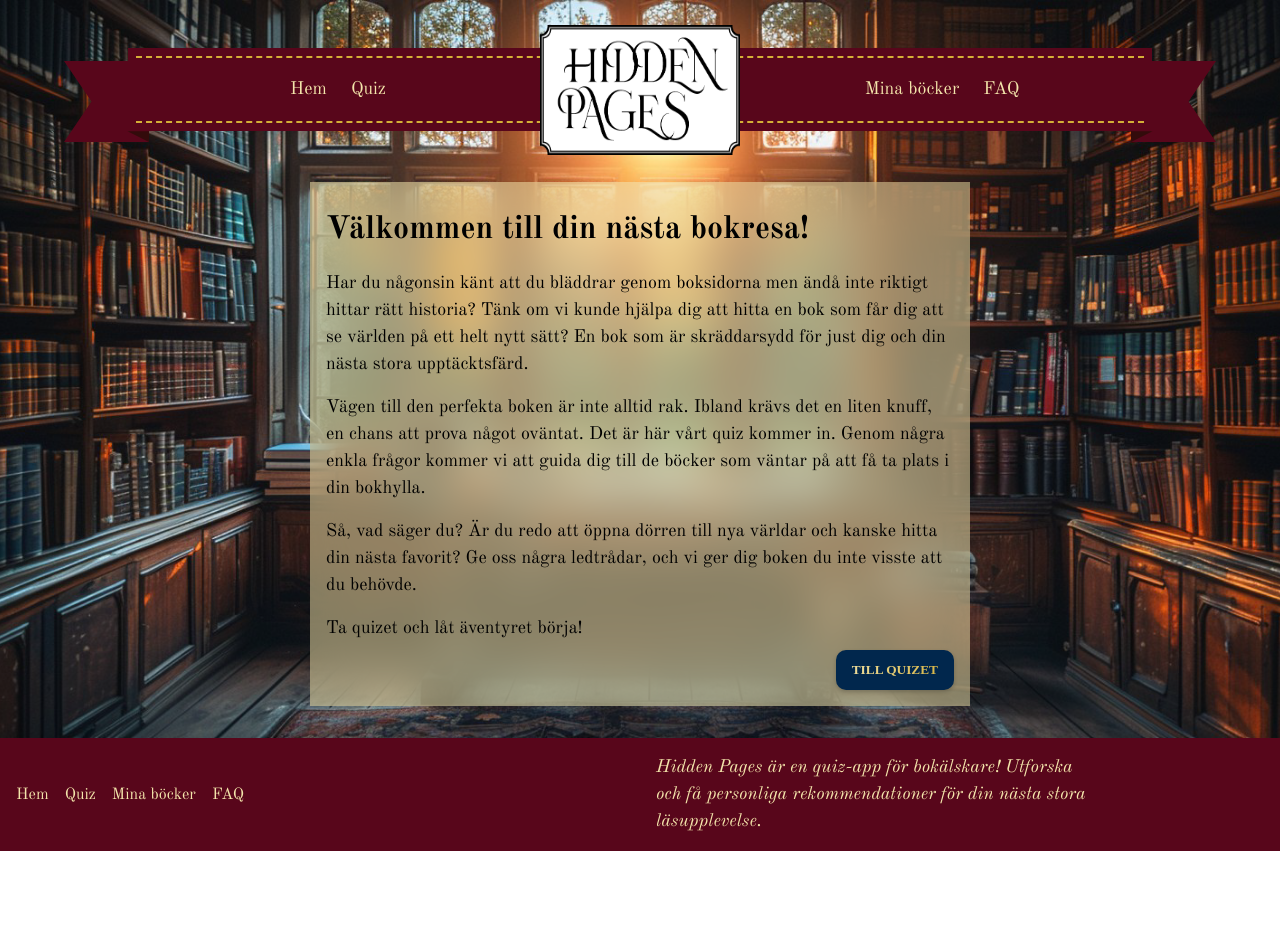
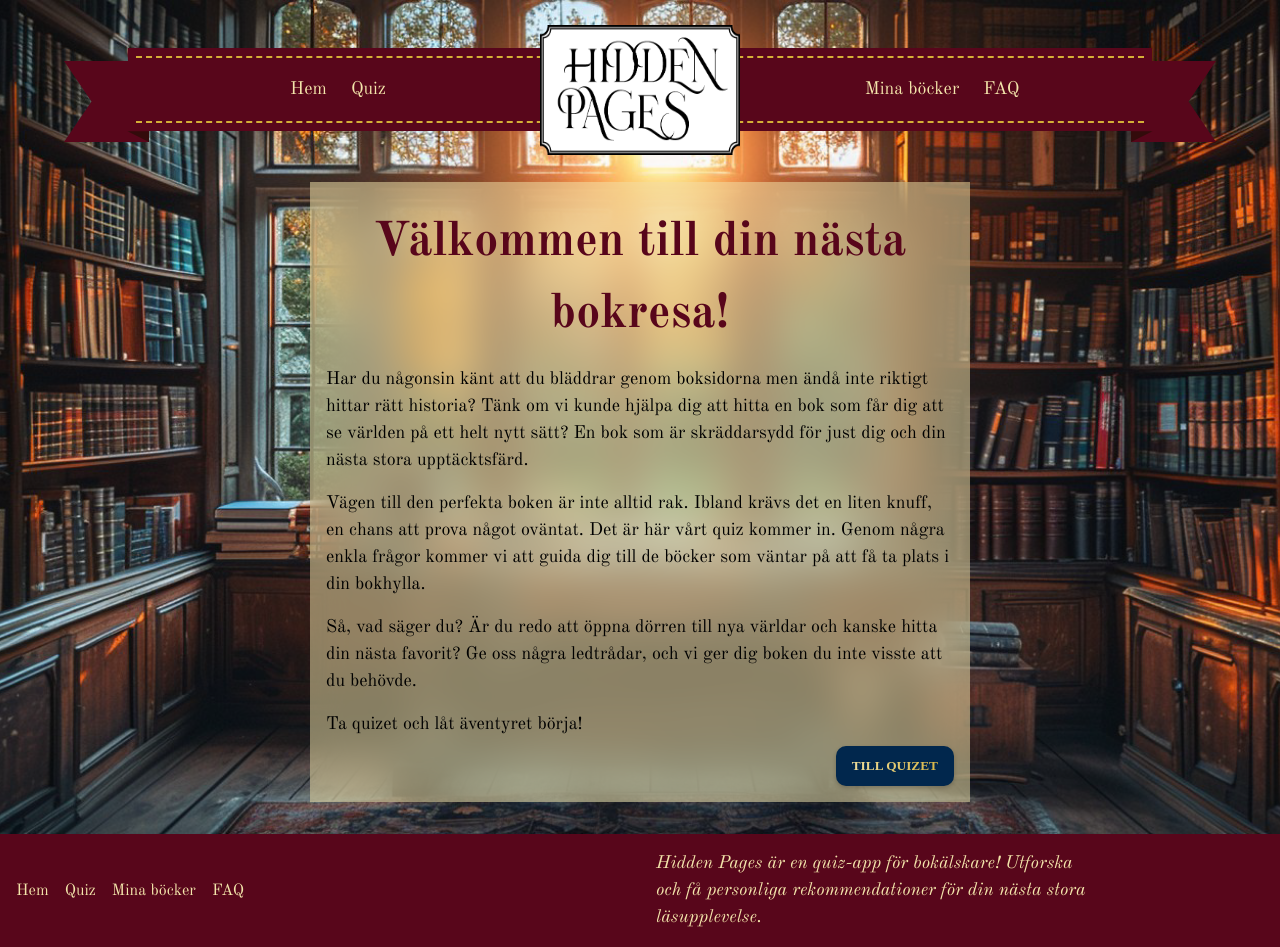
Before and after one commit to Annika-Nyholm/HiddenPages, a React (Vite) app in the folder client/: page / in a window 1280 px wide. Before the commit the page ends 851 px from the top, so only its background shows below. Built offline with nearby package versions, Linux system fonts and the light colour scheme; no server answers.

Commit message:
🚧 testing build

```diff
--- a/client/src/pages/HomePage.tsx
+++ b/client/src/pages/HomePage.tsx
@@ -12,7 +12,7 @@ export const HomePage = () => {
 		<>
 			<section className='homepage-wrapper'>
 				<article className='home-text'>
-					<h2>Välkommen till din nästa bokresa!</h2>
+					<h1>Välkommen till din nästa bokresa!</h1>
 					<p>
 						Har du någonsin känt att du bläddrar genom boksidorna
 						men ändå inte riktigt hittar rätt historia? Tänk om vi
--- a/client/src/styles/pages/homePage.scss
+++ b/client/src/styles/pages/homePage.scss
@@ -22,9 +22,10 @@
 		flex-direction: column;
 		align-items: flex-start;
 
-		h2 {
+		h1 {
 			text-align: center;
 			padding-block: 0.5rem;
+			color: $red-color;
 		}
 		p {
 			padding-block: 0.5rem;
```
